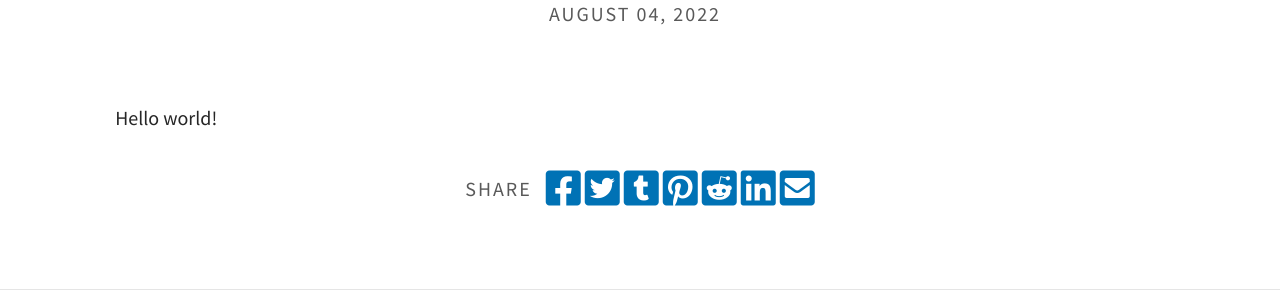
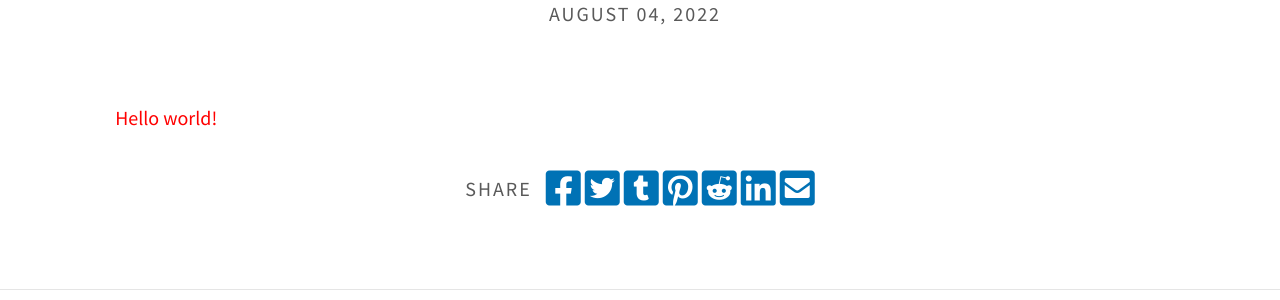
Before and after one commit to Ericturnip/ericturnip.github.io, a Jekyll site: the page built from _posts/2022-08-04-Web-Development.md, in a window 1280 px wide. Shown: the part 241-541 px from the top of the page. Built offline with Jekyll 4.4.1, drawn with Linux system fonts in a browser that asks for light colours.

Commit message:
change color

```diff
--- a/_posts/2022-08-04-Web-Development.md
+++ b/_posts/2022-08-04-Web-Development.md
@@ -3,4 +3,4 @@ layout: post
 title: Web Development
 author: Eric Chen
 ---
-Hello world!
+<p style = "color:red">Hello world!</p>
```
